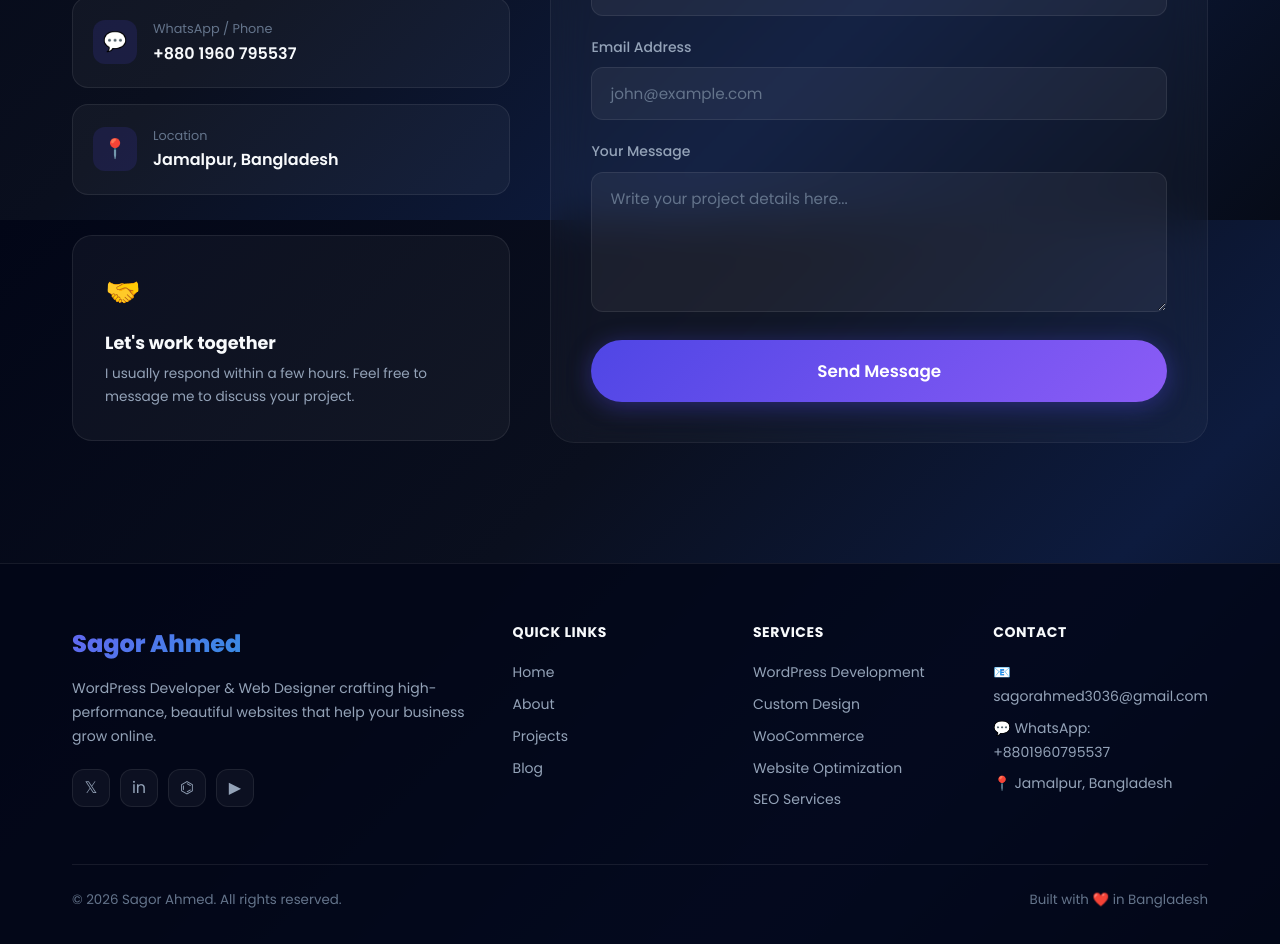
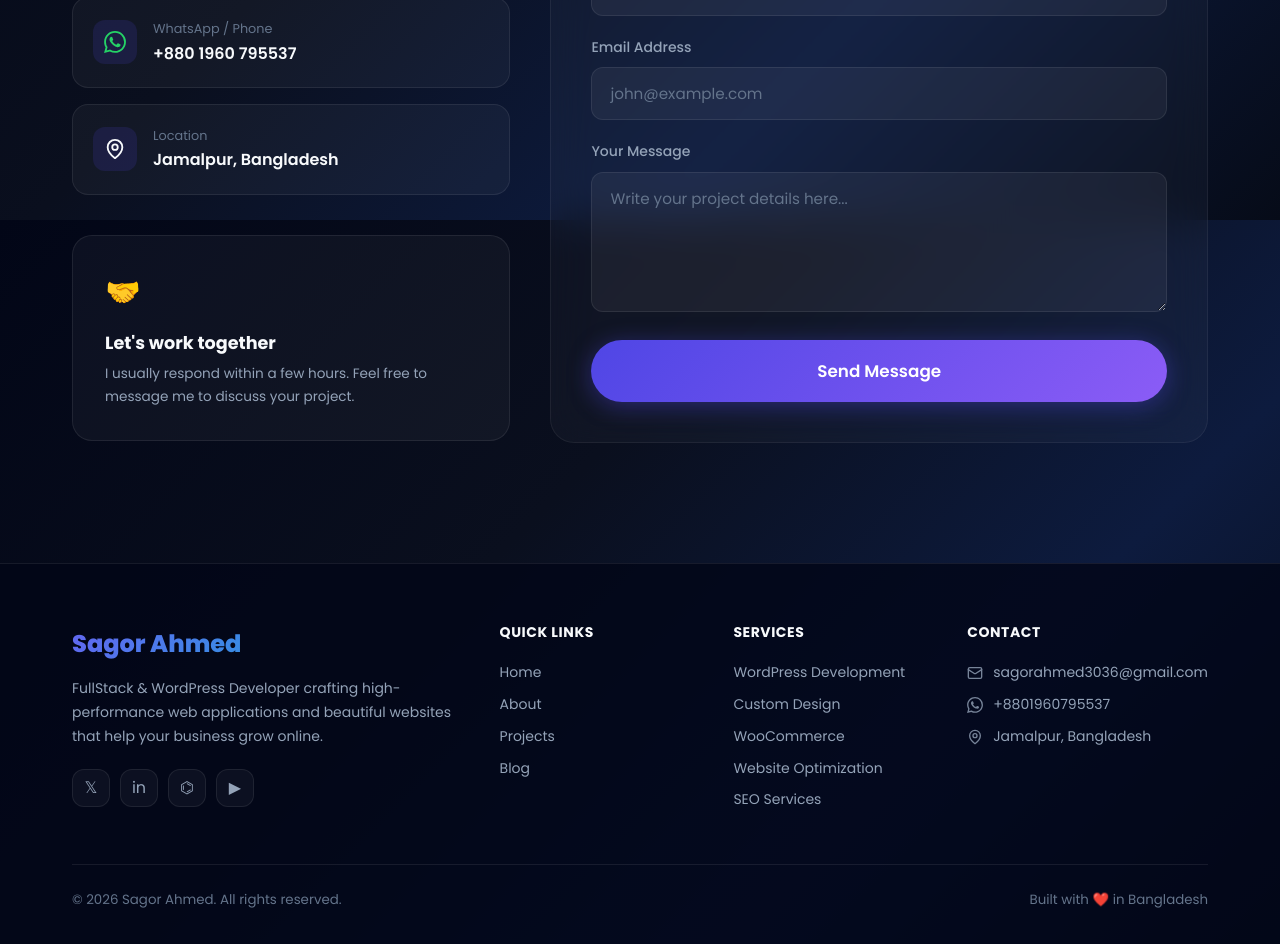
Before and after one commit to sagor667/Sagor-Portfolio-Main, a Next.js app: page /contact in a window 1280 px wide. Shown: the part 580-1524 px from the top of the page. Built offline with nearby package versions, Linux system fonts and the light colour scheme.

Commit message:
Update branding: FullStack & WordPress Developer, professional SVG icons, fix services footer

```diff
--- a/app/contact/page.jsx
+++ b/app/contact/page.jsx
@@ -42,7 +42,11 @@ export default function ContactPage() {
             <h2 style={{ fontSize: '1.5rem', marginBottom: '24px' }}>{text.directContact}</h2>
 
             <a href="mailto:sagorahmed3036@gmail.com" className="contact-info-item">
-              <div className="contact-icon">📧</div>
+              <div className="contact-icon">
+                <svg xmlns="http://www.w3.org/2000/svg" width="22" height="22" viewBox="0 0 24 24" fill="none" stroke="currentColor" strokeWidth="2" strokeLinecap="round" strokeLinejoin="round">
+                  <rect width="20" height="16" x="2" y="4" rx="2"/><path d="m22 7-8.97 5.7a1.94 1.94 0 0 1-2.06 0L2 7"/>
+                </svg>
+              </div>
               <div>
                 <div style={{ fontSize: '0.8rem', color: 'var(--text-muted)' }}>{text.email}</div>
                 <div style={{ fontWeight: '600' }}>sagorahmed3036@gmail.com</div>
@@ -50,7 +54,11 @@ export default function ContactPage() {
             </a>
 
             <a href="https://wa.me/8801960795537" target="_blank" rel="noopener noreferrer" className="contact-info-item">
-              <div className="contact-icon" style={{ color: '#25D366' }}>💬</div>
+              <div className="contact-icon" style={{ color: '#25D366' }}>
+                <svg xmlns="http://www.w3.org/2000/svg" width="22" height="22" viewBox="0 0 24 24" fill="currentColor">
+                  <path d="M17.472 14.382c-.297-.149-1.758-.867-2.03-.967-.273-.099-.471-.148-.67.15-.197.297-.767.966-.94 1.164-.173.199-.347.223-.644.075-.297-.15-1.255-.463-2.39-1.475-.883-.788-1.48-1.761-1.653-2.059-.173-.297-.018-.458.13-.606.134-.133.298-.347.446-.52.149-.174.198-.298.298-.497.099-.198.05-.371-.025-.52-.075-.149-.669-1.612-.916-2.207-.242-.579-.487-.5-.669-.51-.173-.008-.371-.01-.57-.01-.198 0-.52.074-.792.372-.272.297-1.04 1.016-1.04 2.479 0 1.462 1.065 2.875 1.213 3.074.149.198 2.096 3.2 5.077 4.487.709.306 1.262.489 1.694.625.712.227 1.36.195 1.871.118.571-.085 1.758-.719 2.006-1.413.248-.694.248-1.289.173-1.413-.074-.124-.272-.198-.57-.347m-5.421 7.403h-.004a9.87 9.87 0 0 1-5.031-1.378l-.361-.214-3.741.982.998-3.648-.235-.374a9.86 9.86 0 0 1-1.51-5.26c.001-5.45 4.436-9.884 9.888-9.884 2.64 0 5.122 1.03 6.988 2.898a9.825 9.825 0 0 1 2.893 6.994c-.003 5.45-4.437 9.884-9.885 9.884m8.413-18.297A11.815 11.815 0 0 0 12.05 0C5.495 0 .16 5.335.157 11.892c0 2.096.547 4.142 1.588 5.945L.057 24l6.305-1.654a11.882 11.882 0 0 0 5.683 1.448h.005c6.554 0 11.89-5.335 11.893-11.893a11.821 11.821 0 0 0-3.48-8.413Z"/>
+                </svg>
+              </div>
               <div>
                 <div style={{ fontSize: '0.8rem', color: 'var(--text-muted)' }}>{text.phone}</div>
                 <div style={{ fontWeight: '600' }}>+880 1960 795537</div>
@@ -58,7 +66,11 @@ export default function ContactPage() {
             </a>
 
             <div className="contact-info-item" style={{ cursor: 'default' }}>
-              <div className="contact-icon">📍</div>
+              <div className="contact-icon">
+                <svg xmlns="http://www.w3.org/2000/svg" width="22" height="22" viewBox="0 0 24 24" fill="none" stroke="currentColor" strokeWidth="2" strokeLinecap="round" strokeLinejoin="round">
+                  <path d="M20 10c0 6-8 12-8 12s-8-6-8-12a8 8 0 0 1 16 0Z"/><circle cx="12" cy="10" r="3"/>
+                </svg>
+              </div>
               <div>
                 <div style={{ fontSize: '0.8rem', color: 'var(--text-muted)' }}>{text.location}</div>
                 <div style={{ fontWeight: '600' }}>Jamalpur, Bangladesh</div>
--- a/app/services/services.css
+++ b/app/services/services.css
@@ -13,7 +13,7 @@
 /* Dark overlay to ensure correct background behind glass cards */
 .services-page::before {
   content: '';
-  position: fixed;
+  position: absolute;
   inset: 0;
   background: linear-gradient(135deg, #020617 0%, #0a0f1e 40%, #0d1b3e 70%, #060b18 100%);
   z-index: -1;
--- a/components/Footer.jsx
+++ b/components/Footer.jsx
@@ -4,7 +4,7 @@ import Link from 'next/link';
 export default function Footer({ lang }) {
   const t = {
     en: {
-      desc: 'WordPress Developer & Web Designer crafting high-performance, beautiful websites that help your business grow online.',
+      desc: 'FullStack & WordPress Developer crafting high-performance web applications and beautiful websites that help your business grow online.',
       quickLinks: 'Quick Links',
       services: 'Services',
       contact: 'Contact',
@@ -15,7 +15,7 @@ export default function Footer({ lang }) {
       serviceList: ['WordPress Development', 'Custom Design', 'WooCommerce', 'Website Optimization', 'SEO Services'],
     },
     bn: {
-      desc: 'একজন দক্ষ ওয়ার্ডপ্রেস ডেভেলপার ও ওয়েব ডিজাইনার হিসেবে আমি আপনার ব্যবসার অনলাইন প্রবৃদ্ধি ত্বরান্বিত করতে উচ্চমানের ওয়েবসাইট তৈরিতে নিবেদিত।',
+      desc: 'একজন দক্ষ ফুলস্ট্যাক এবং ওয়ার্ডপ্রেস ডেভেলপার হিসেবে আমি আপনার ব্যবসার অনলাইন প্রবৃদ্ধি ত্বরান্বিত করতে উচ্চমানের ওয়েব অ্যাপ্লিকেশন এবং ওয়েবসাইট তৈরিতে নিবেদিত।',
       quickLinks: 'দ্রুত লিঙ্ক',
       services: 'সেবাসমূহ',
       contact: 'যোগাযোগ',
@@ -65,9 +65,24 @@ export default function Footer({ lang }) {
 
           <div>
             <h3 className="footer-title">{copy.contact}</h3>
-            <a href="mailto:sagor@example.com" className="footer-link">📧 sagorahmed3036@gmail.com</a>
-            <a href="https://wa.me/8801XXXXXXXXX" className="footer-link">💬 WhatsApp: +8801960795537</a>
-            <span className="footer-link" style={{ cursor: 'default' }}>📍 Jamalpur, Bangladesh</span>
+            <a href="mailto:sagorahmed3036@gmail.com" className="footer-link" style={{ display: 'flex', alignItems: 'center', gap: '10px' }}>
+              <svg xmlns="http://www.w3.org/2000/svg" width="16" height="16" viewBox="0 0 24 24" fill="none" stroke="currentColor" strokeWidth="2" strokeLinecap="round" strokeLinejoin="round" style={{ flexShrink: 0, opacity: 0.8 }}>
+                <rect width="20" height="16" x="2" y="4" rx="2"/><path d="m22 7-8.97 5.7a1.94 1.94 0 0 1-2.06 0L2 7"/>
+              </svg>
+              sagorahmed3036@gmail.com
+            </a>
+            <a href="https://wa.me/8801960795537" className="footer-link" style={{ display: 'flex', alignItems: 'center', gap: '10px' }}>
+              <svg xmlns="http://www.w3.org/2000/svg" width="16" height="16" viewBox="0 0 24 24" fill="currentColor" style={{ flexShrink: 0, opacity: 0.8 }}>
+                <path d="M17.472 14.382c-.297-.149-1.758-.867-2.03-.967-.273-.099-.471-.148-.67.15-.197.297-.767.966-.94 1.164-.173.199-.347.223-.644.075-.297-.15-1.255-.463-2.39-1.475-.883-.788-1.48-1.761-1.653-2.059-.173-.297-.018-.458.13-.606.134-.133.298-.347.446-.52.149-.174.198-.298.298-.497.099-.198.05-.371-.025-.52-.075-.149-.669-1.612-.916-2.207-.242-.579-.487-.5-.669-.51-.173-.008-.371-.01-.57-.01-.198 0-.52.074-.792.372-.272.297-1.04 1.016-1.04 2.479 0 1.462 1.065 2.875 1.213 3.074.149.198 2.096 3.2 5.077 4.487.709.306 1.262.489 1.694.625.712.227 1.36.195 1.871.118.571-.085 1.758-.719 2.006-1.413.248-.694.248-1.289.173-1.413-.074-.124-.272-.198-.57-.347m-5.421 7.403h-.004a9.87 9.87 0 0 1-5.031-1.378l-.361-.214-3.741.982.998-3.648-.235-.374a9.86 9.86 0 0 1-1.51-5.26c.001-5.45 4.436-9.884 9.888-9.884 2.64 0 5.122 1.03 6.988 2.898a9.825 9.825 0 0 1 2.893 6.994c-.003 5.45-4.437 9.884-9.885 9.884m8.413-18.297A11.815 11.815 0 0 0 12.05 0C5.495 0 .16 5.335.157 11.892c0 2.096.547 4.142 1.588 5.945L.057 24l6.305-1.654a11.882 11.882 0 0 0 5.683 1.448h.005c6.554 0 11.89-5.335 11.893-11.893a11.821 11.821 0 0 0-3.48-8.413Z"/>
+              </svg>
+              +8801960795537
+            </a>
+            <span className="footer-link" style={{ display: 'flex', alignItems: 'center', gap: '10px', cursor: 'default' }}>
+              <svg xmlns="http://www.w3.org/2000/svg" width="16" height="16" viewBox="0 0 24 24" fill="none" stroke="currentColor" strokeWidth="2" strokeLinecap="round" strokeLinejoin="round" style={{ flexShrink: 0, opacity: 0.8 }}>
+                <path d="M20 10c0 6-8 12-8 12s-8-6-8-12a8 8 0 0 1 16 0Z"/><circle cx="12" cy="10" r="3"/>
+              </svg>
+              Jamalpur, Bangladesh
+            </span>
           </div>
         </div>
 
--- a/prisma/seed.js
+++ b/prisma/seed.js
@@ -163,11 +163,11 @@ async function main() {
   // Create site settings
   const settings = [
     { key: 'site_name', value: 'Md Sagor Ahmed' },
-    { key: 'site_tagline', value: 'WordPress Developer & Web Designer' },
+    { key: 'site_tagline', value: 'FullStack Developer & WordPress Developer' },
     { key: 'hero_title_en', value: 'Building Powerful WordPress Websites' },
     { key: 'hero_title_bn', value: 'শক্তিশালী ওয়ার্ডপ্রেস ওয়েবসাইট তৈরি করছি' },
-    { key: 'hero_subtitle_en', value: 'I craft high-performance, beautiful WordPress websites that convert visitors into clients.' },
-    { key: 'hero_subtitle_bn', value: 'আমি উচ্চ-পারফরম্যান্স, সুন্দর ওয়ার্ডপ্রেস ওয়েবসাইট তৈরি করি যা দর্শকদের ক্লায়েন্টে রূপান্তরিত করে।' },
+    { key: 'hero_subtitle_en', value: 'I craft high-performance full-stack web applications and custom WordPress websites that convert visitors into clients.' },
+    { key: 'hero_subtitle_bn', value: 'আমি উন্নত মানের ফুলস্ট্যাক ওয়েব অ্যাপ্লিকেশন এবং দৃষ্টিনন্দন ওয়ার্ডপ্রেস ওয়েবসাইট তৈরি করি যা দর্শকদের ক্লায়েন্টে রূপান্তরিত করে।' },
     { key: 'whatsapp', value: '+8801XXXXXXXXX' },
     { key: 'email', value: 'sagor@example.com' },
     { key: 'location', value: 'Dhaka, Bangladesh' },
```
Also changed, not shown: app/page.jsx (+17 -17 lines), components/HeroSection.jsx (+6 -6 lines), 1 other file (tests, documents, lock files or other folders).
